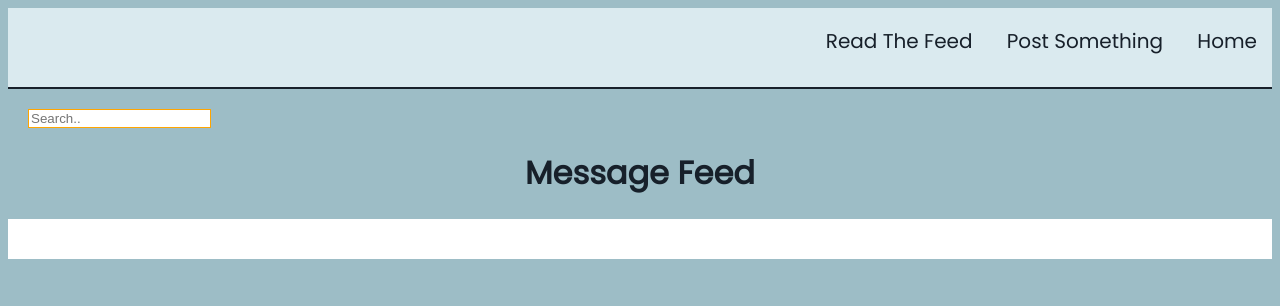
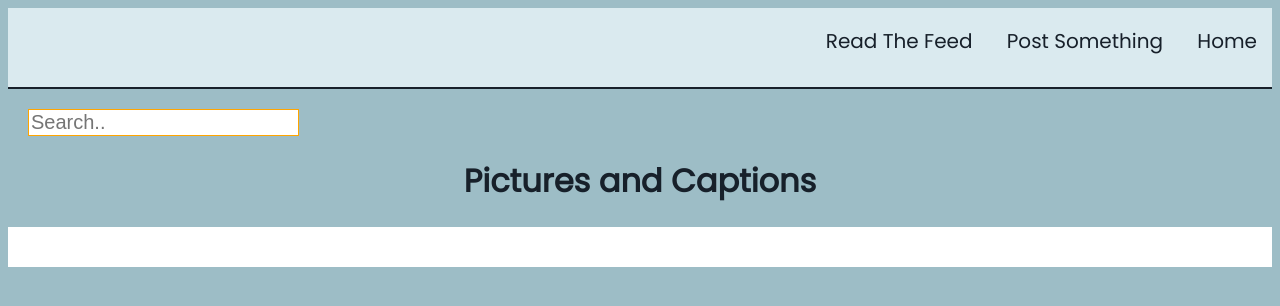
Before and after one commit to girlcodeakl/xero-2020, a website: page public/feed.html in a window 1280 px wide. Drawn offline with nearby package versions, Linux system fonts and the light colour scheme; no server answers.

Commit message:
changed the title of the page and the tab and changed the size of the comment input

```diff
--- a/public/feed.html
+++ b/public/feed.html
@@ -5,8 +5,7 @@
   <meta charset='utf-8'>
   <script src="//ajax.googleapis.com/ajax/libs/jquery/2.1.1/jquery.min.js"></script>
   <script src="/timeago.min.js"></script>
-  <title>Message Feed
-  </title>
+  <title> Pictures and Captions </title>
   <link rel="stylesheet" href="style.css">
   <link href="https://fonts.googleapis.com/css?family=Poppins&display=swap" rel="stylesheet">
 </head>
@@ -28,7 +27,7 @@
     </div>
   </header>
   <input type="text" class="filter" placeholder="Search..">
-  <h1 class="title">Message Feed</h1>
+  <h1 class="title">Pictures and Captions</h1>
   <div class="message-list">
   </div>
   <script>
--- a/public/style.css
+++ b/public/style.css
@@ -102,7 +102,9 @@ input {
   display: block;
   background-color: white;
   color: black;
-  margin:20px
+  margin:20px;
+  font-size: 20px;
+
 }
 
 button {
```
Also changed, not shown: public/index.html (+2 -1 lines), public/post.html (+2 -0 lines).
